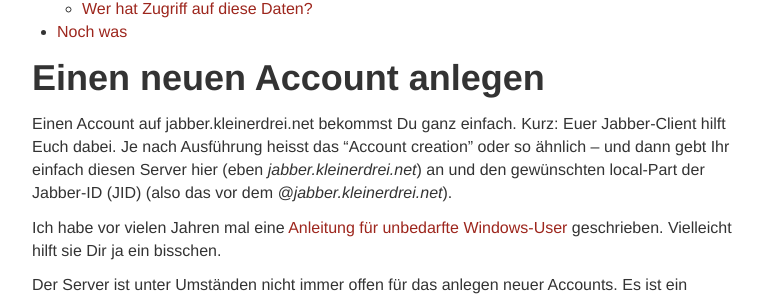
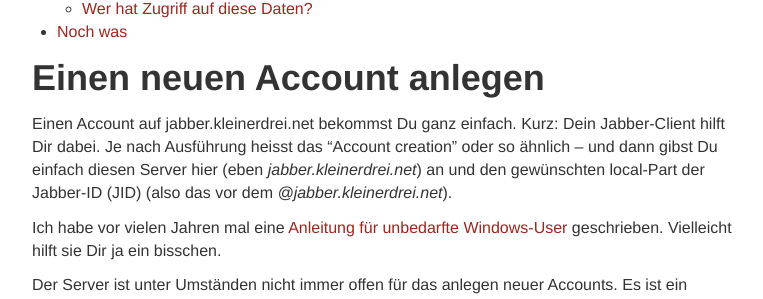
Before and after one commit to pattex/kleinerdrei.net, a Jekyll site: the page built from jabber.md, in a window 1280 px wide and 900 px high, scrolled down 570 px. Shown: the part 145-444 px from the top of the window, without its empty margins (258-1021 px from the left). Built offline with Jekyll 4.4.1, drawn with Linux system fonts in a browser that asks for light colours; some of the changed text lies outside the part shown.

Commit message:
More minor corrections.

```diff
--- a/jabber.md
+++ b/jabber.md
@@ -32,7 +32,7 @@ title: jabber.kleinerdrei.net
 
 ## Einen neuen Account anlegen
 
-Einen Account auf jabber.kleinerdrei.net bekommst Du ganz einfach. Kurz: Euer Jabber-Client hilft Euch dabei. Je nach Ausführung heisst das "Account creation" oder so ähnlich – und dann gebt Ihr einfach diesen Server hier (eben *jabber.kleinerdrei.net*) an und den gewünschten local-Part der Jabber-ID (JID) (also das vor dem *@jabber.kleinerdrei.net*).
+Einen Account auf jabber.kleinerdrei.net bekommst Du ganz einfach. Kurz: Dein Jabber-Client hilft Dir dabei. Je nach Ausführung heisst das "Account creation" oder so ähnlich – und dann gibst Du einfach diesen Server hier (eben *jabber.kleinerdrei.net*) an und den gewünschten local-Part der Jabber-ID (JID) (also das vor dem *@jabber.kleinerdrei.net*).
 
 Ich habe vor vielen Jahren mal eine [Anleitung für unbedarfte Windows-User](/legacy/2008-01-18-verschlusseltes-chatten-mit-pidgin-und-otr-unter-windows-fur-anfanger) geschrieben. Vielleicht hilft sie Dir ja ein bisschen.
 
```
Also changed, not shown: other parts of jabber.md (+1 -1 lines).
